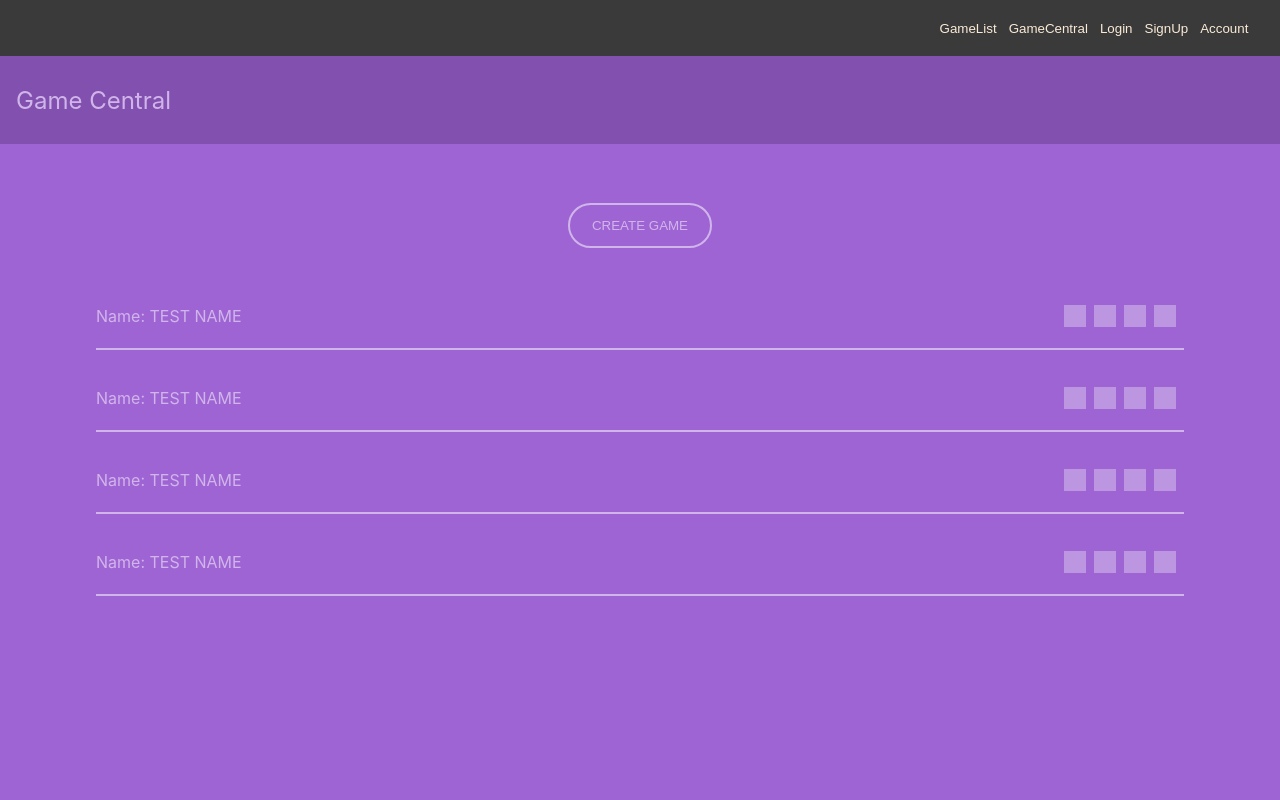
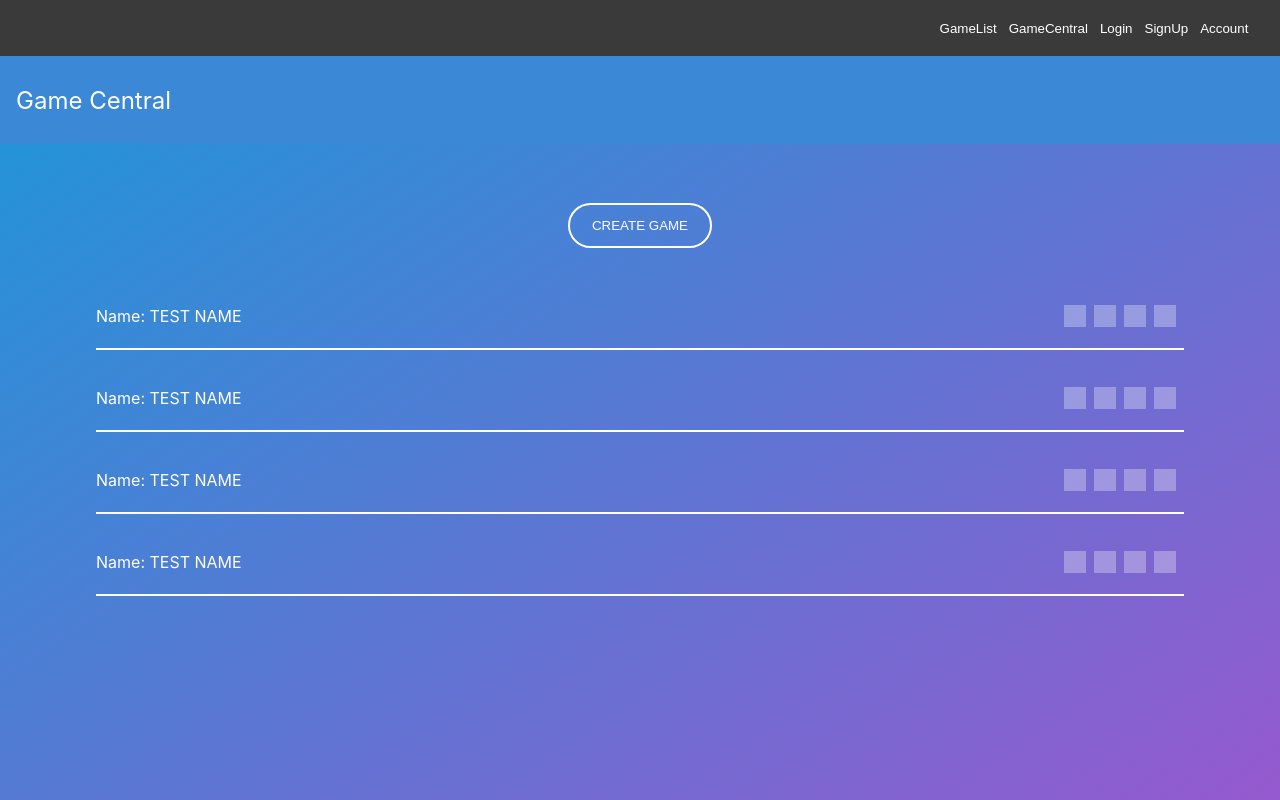
Before and after one commit to mnorty/Escalon, a React (Create React App) app: page / in a window 1280 px wide. Built offline with nearby package versions, Linux system fonts and the light colour scheme; the HTML template or start-up script is replaced by a standard one.

Commit message:
feat:updated styling

```diff
--- a/src/Components/GameCentral/GameCard.css
+++ b/src/Components/GameCentral/GameCard.css
@@ -4,14 +4,14 @@
   width:100%;
   display: flex;
   justify-content: space-between;
-  border-bottom:2px solid #D0B5EA;
+  border-bottom:2px solid #FFFFFF;
   margin-bottom:1rem;
 }
 
 .NameContainer{
   display: flex;
   align-items: center;
-  color:#D0B5EA;
+  color:#FFFFFF;
 }
 
 .buttonContainer{
@@ -24,13 +24,14 @@
 }
 
 .cardButton{
-  background-color:#BD96E1;
+  background-color:rgba(255, 255, 255, 0.3);
   height:1.4rem;
   width:1.4rem;
   border:none;
+  outline:none;
 }
 
 .cardButton:hover{
-  background-color:#DAC5EE;
+  background-color:rgba(255, 255, 255, 0.6);
   cursor: pointer;
 }
--- a/src/Components/GameCentral/GameCentral.css
+++ b/src/Components/GameCentral/GameCentral.css
@@ -19,29 +19,32 @@
   border:none;
   height:100%;
   background-color:#3A3A3A;
-  color:antiquewhite;
+  color:#FFFFFF;
+  outline:none;
 }
 
 .navButton:hover{
   cursor: pointer;
+  outline:none;
 }
 
 .gameCentralHeader{
   height: 11vh;
   width:100%;
-  background-color:#8250AE;
+  background-color:#3A88D6;
+  opacity: 1.2;
   display: flex;
   align-items: center;
 }
 
 .gameCentralLogo{
-  color:#D0B5EA;
+  color:#FFFFFF;
   font-size:1.5rem;
   margin-left:1rem;
 }
 
 .gameCentralContainer{
-  background-color:#9F64D4;
+  background-image: linear-gradient(146deg,#2493D8,#9559CE);
   width:100%;
   height:82vh;
 }
@@ -73,13 +76,16 @@
 .centralCreateButton{
   width:9rem;
   height:2.8rem;
-  background-color:#9F64D4;
+  background-color:transparent;
+  /* / */
   border-radius: 30px;
-  border-color: #D0B5EA;
-  color:#D0B5EA;
+  border-color: #FFFFFF;
+  color:#FFFFFF;
   border-style: solid;
+  outline:none;
 }
 
 .centralCreateButton:hover{
   cursor: pointer;
+  outline:none;
 }
```
